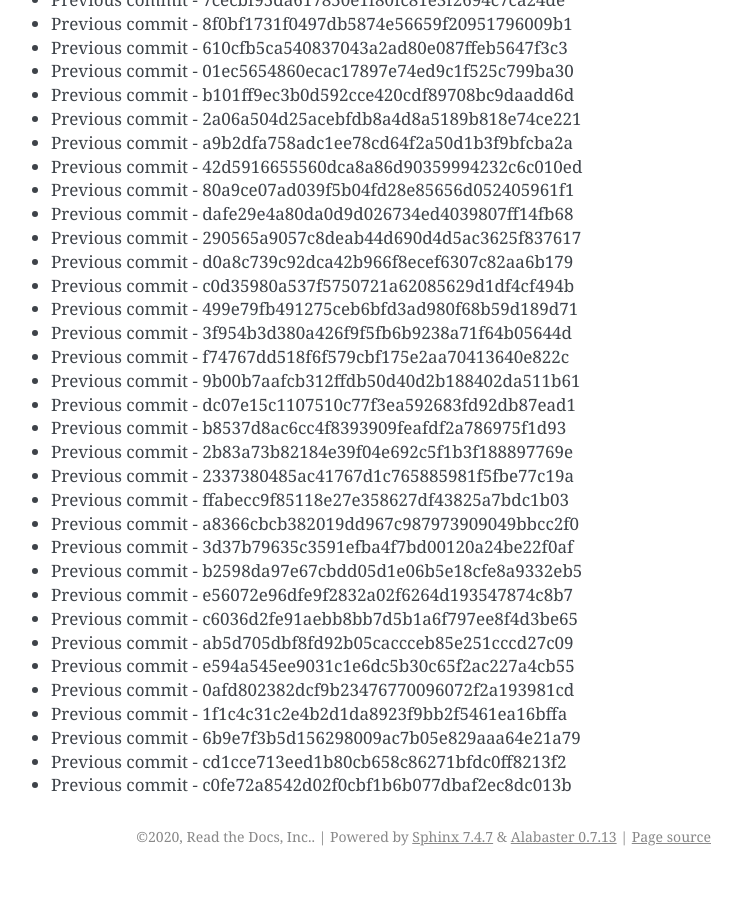
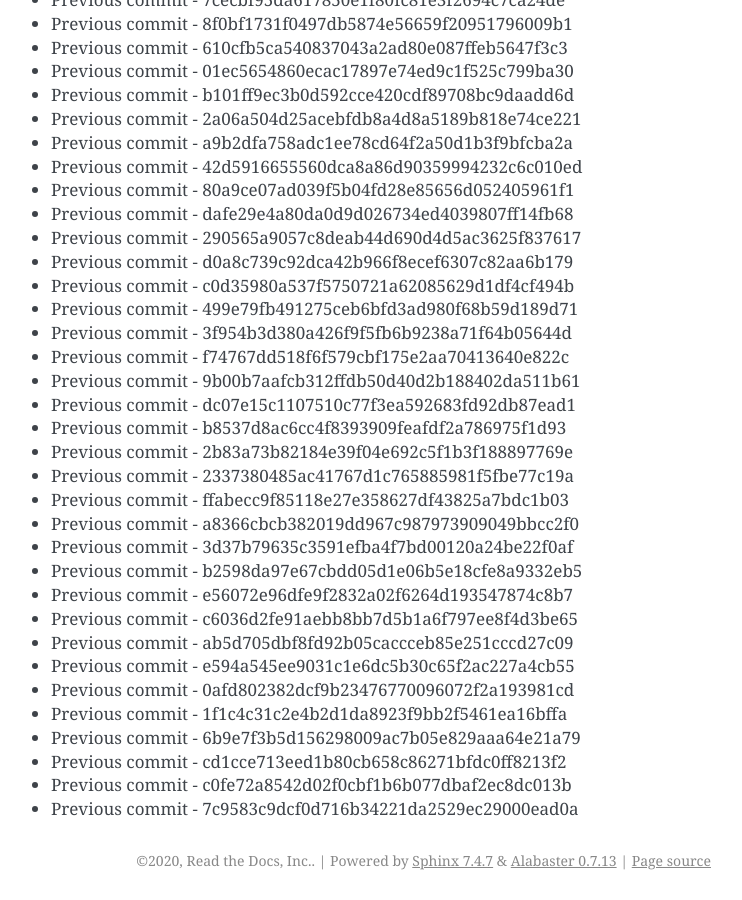
Before and after one commit to readthedocs/rtd-git-stresstest, a Sphinx documentation site: the page built from docs/updates.rst, in a window 1280 px wide and 900 px high, scrolled down 97485 px. Shown: the whole window, without its empty margins (399-1141 px from the left). Built offline with Sphinx 7.4.7, drawn with Linux system fonts in a browser that asks for light colours; before the commit the page ends 98361 px from its top, so only the background shows below that.

Commit message:
Generating commit from previous: 7c9583c9dcf0d716b34221da2529ec29000ead0a

```diff
--- a/docs/updates.rst
+++ b/docs/updates.rst
@@ -4128,3 +4128,4 @@ It can be tested for any performance characteristics.
 * Previous commit - 6b9e7f3b5d156298009ac7b05e829aaa64e21a79
 * Previous commit - cd1cce713eed1b80cb658c86271bfdc0ff8213f2
 * Previous commit - c0fe72a8542d02f0cbf1b6b077dbaf2ec8dc013b
+* Previous commit - 7c9583c9dcf0d716b34221da2529ec29000ead0a
```
